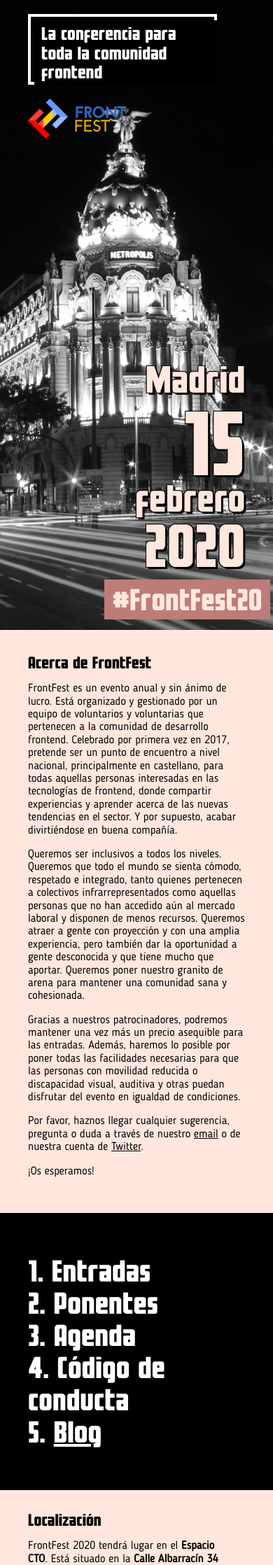
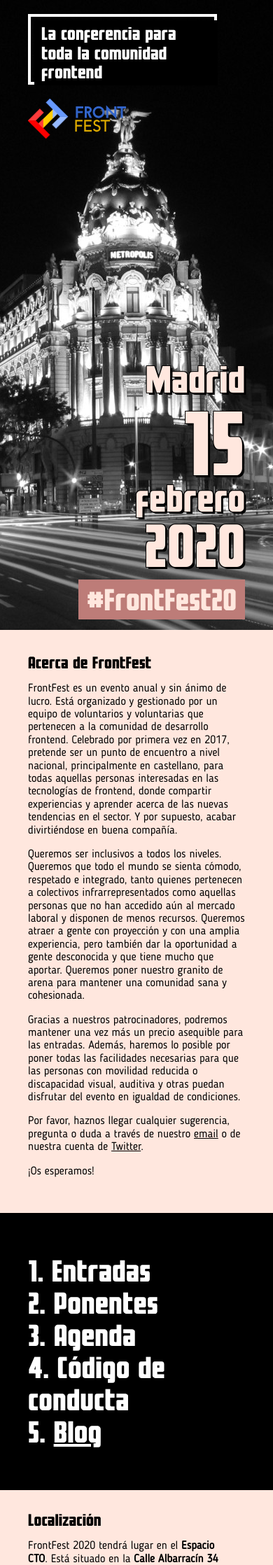
Before and after one commit to frontfest/beta, a Jekyll site: the page built from index.html, in a window 390 px wide. Shown: the top 2236 px of the page at 70% size. Built offline with Jekyll 4.4.1, drawn with Linux system fonts in a browser that asks for light colours.

Commit message:
Fix responsive

```diff
--- a/assets/css/main.css
+++ b/assets/css/main.css
@@ -127,12 +127,18 @@
 .big-intro-inside-top {
     padding: var(--padding-top-bottom-small) var(--padding-left-right);
     display: flex;
+    flex-direction: column;
     flex-grow: 1;
     justify-content: space-between;
 }
 
+@media (min-width: 48em) {
+    .big-intro-inside-top {
+        flex-direction: row;
+    }
+}
+
 .big-intro-inside-top .left {
-    width: 35%;
     display: flex;
     flex-direction: column;
     text-align: left;
@@ -164,7 +170,6 @@
 }
 
 .big-intro-inside-top .right {
-    width: 65%;
     display: flex;
     color: #FFE7DE;
     flex-direction: column;
```
